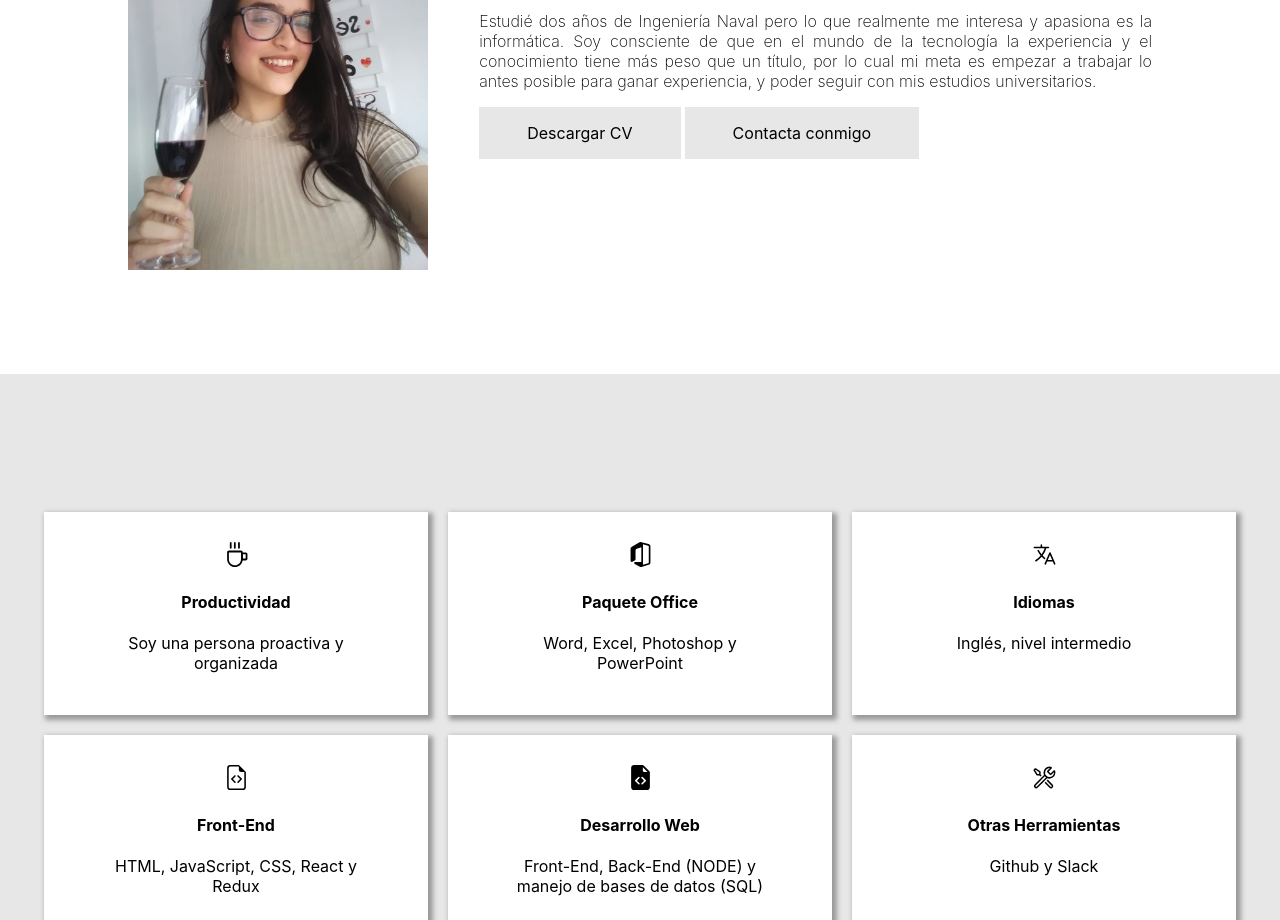
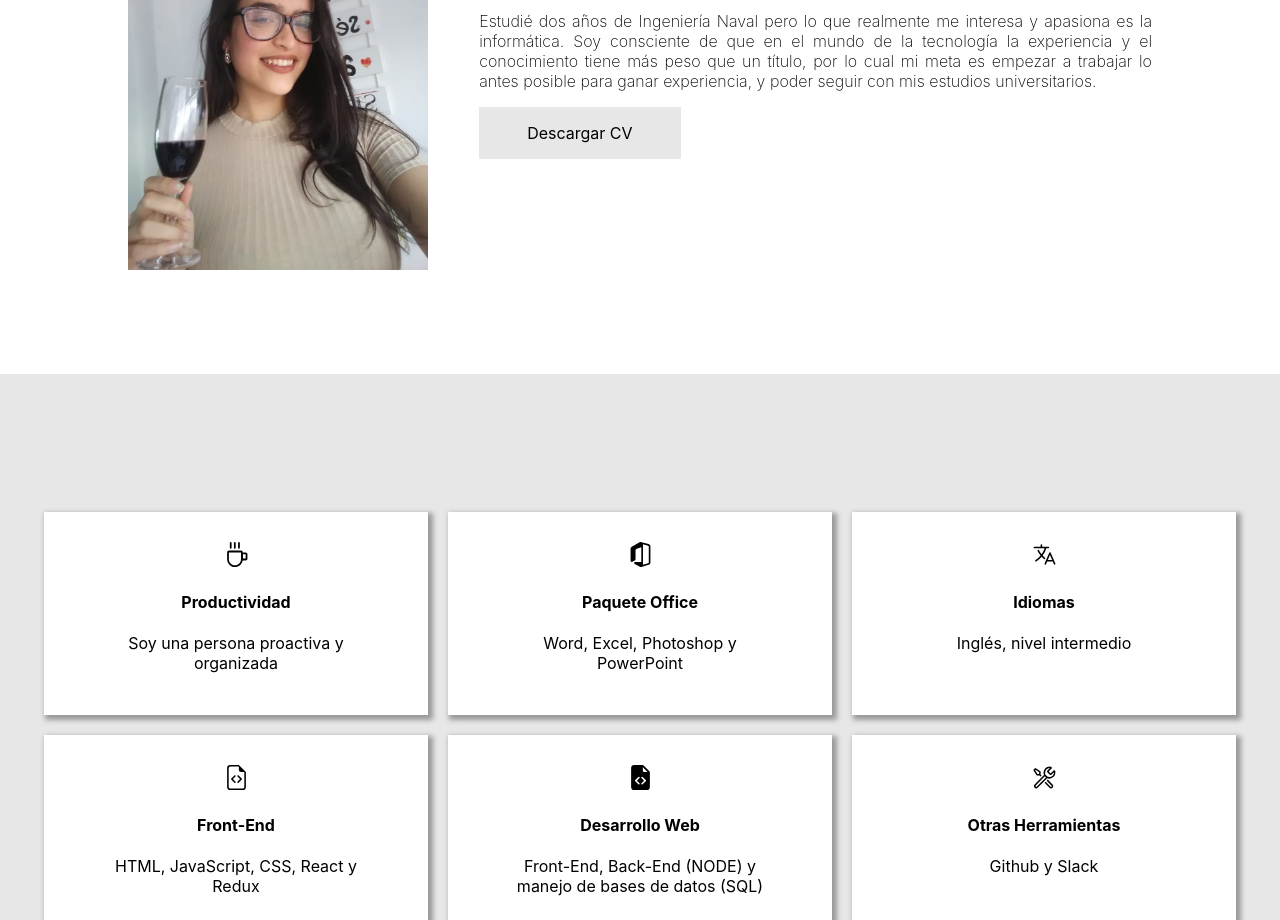
Before and after one commit to SophSawczuk/sophsawczuk, a React (Create React App) app: page / in a window 1280 px wide. Shown: the part 1060-1980 px from the top of the page. Built offline with nearby package versions, Linux system fonts and the light colour scheme.

Commit message:
quinto debug

```diff
--- a/src/Components/AboutMe.jsx
+++ b/src/Components/AboutMe.jsx
@@ -22,7 +22,7 @@ function AboutMe() {
                     <a href={CV} download={"Sawczuk-Sofia-CV.pdf"}>
                         <button>Descargar CV</button>
                     </a>
-                    <a href="./contacto">
+                    <a className={style.estaMierda} href="./contacto">
                         <button>Contacta conmigo</button>
                     </a>
                     {/* <Link to="/contacto" >
--- a/src/Components/nav.module.css
+++ b/src/Components/nav.module.css
@@ -289,6 +289,10 @@ footer p {
 
 }
 
+.estaMierda {
+    display: none;
+}
+
 @media (max-width: 500px) {
 
     /* Estilos del NAV */
```
